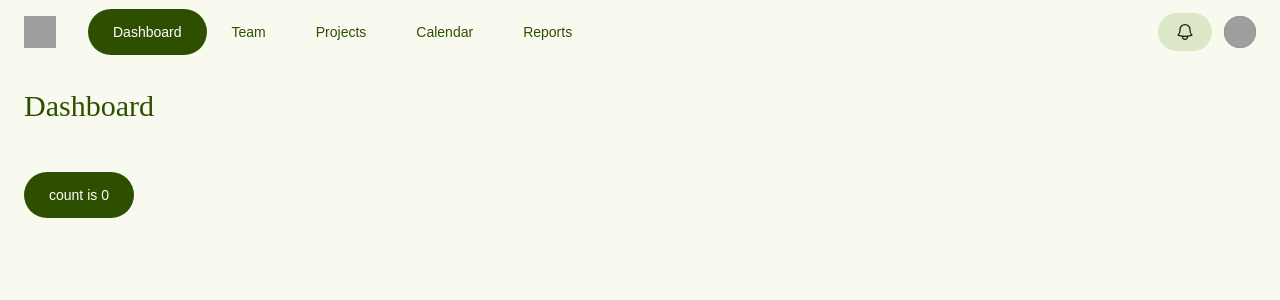
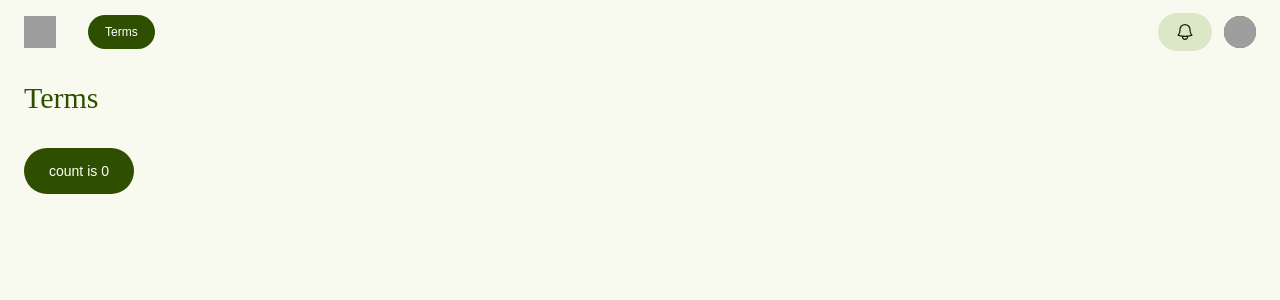
Before and after one commit to cloudyyoung/planucalgary, a React (Vite) app: page / in a window 1280 px wide. Shown: the top 300 px of the page. Built offline with nearby package versions, Linux system fonts and the light colour scheme; grey boxes are pictures that could not be loaded; a web font is replaced by a local one.

Commit message:
Update Home.tsx

```diff
--- a/src/pages/home/Home.tsx
+++ b/src/pages/home/Home.tsx
@@ -11,11 +11,11 @@ const user = {
     'https://images.unsplash.com/photo-1472099645785-5658abf4ff4e?ixlib=rb-1.2.1&ixid=eyJhcHBfaWQiOjEyMDd9&auto=format&fit=facearea&facepad=2&w=256&h=256&q=80',
 }
 const navigation = [
-  { name: 'Dashboard', href: '#', current: true },
-  { name: 'Team', href: '#', current: false },
-  { name: 'Projects', href: '#', current: false },
-  { name: 'Calendar', href: '#', current: false },
-  { name: 'Reports', href: '#', current: false },
+  { name: 'Terms', href: '#', current: true },
+  // { name: 'Team', href: '#', current: false },
+  // { name: 'Projects', href: '#', current: false },
+  // { name: 'Calendar', href: '#', current: false },
+  // { name: 'Reports', href: '#', current: false },
 ]
 const userNavigation = [
   { name: 'Your Profile', href: '#' },
@@ -46,6 +46,7 @@ const Home = () => {
                       {navigation.map((item) => (
                         <Button
                           variant={item.current ? 'filled' : 'text'}
+                          size="xs"
                           key={item.name}
                           href={item.href}
                           aria-current={item.current ? 'page' : undefined}
@@ -171,12 +172,12 @@ const Home = () => {
       </Disclosure>
 
       <header className="bg-surface">
-        <div className="mx-auto px-4 md:px-6 py-6">
-          <h1 className="text-3xl font-medium text-primary-30 font-serif">Dashboard</h1>
+        <div className="mx-auto px-4 md:px-6 py-4">
+          <h1 className="text-3xl font-medium text-primary-30 font-serif">Terms</h1>
         </div>
       </header>
 
-      <main className='mx-auto px-4 md:px-6 py-6'>
+      <main className='mx-auto px-4 md:px-6 py-4'>
         <Button variant="filled" onClick={() => setCount((count) => count + 1)}>count is {count}</Button>
       </main>
     </>
```
